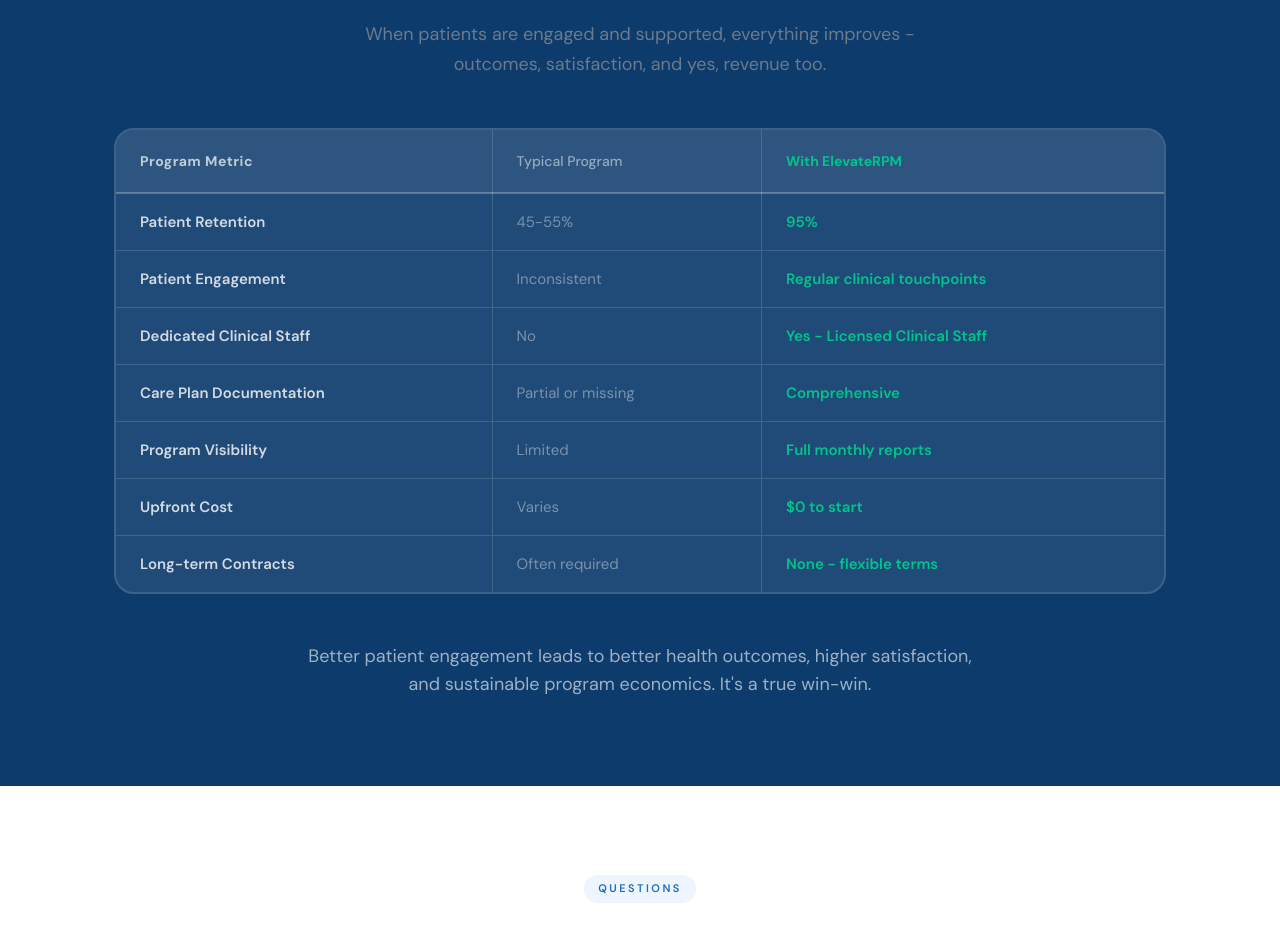
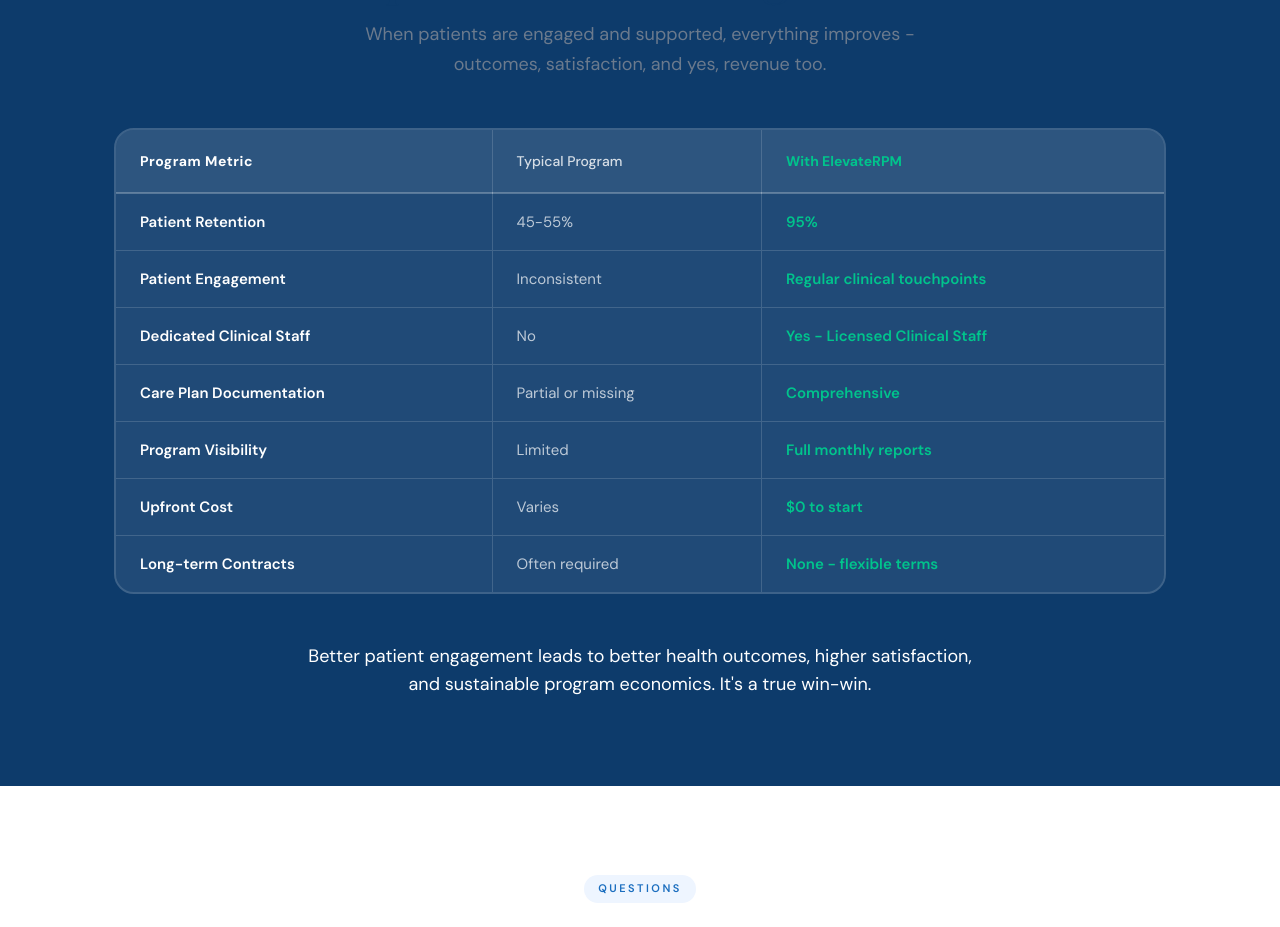
Before and after one commit to jasonhochman23/elevaterpm, a Next.js app: page / in a window 1280 px wide. Shown: the part 4480-5407 px from the top of the page. Built offline with nearby package versions, Linux system fonts and the light colour scheme.

Commit message:
Make results section text white for better readability

```diff
--- a/src/app/page.tsx
+++ b/src/app/page.tsx
@@ -332,7 +332,7 @@
           <div className="text-center mb-12">
             <span className="section-label bg-blue-light/20 text-blue-light">Program Outcomes</span>
             <h2 className="section-title text-white">What an Optimized RPM Program Looks Like</h2>
-            <p className="section-sub text-white/65 mx-auto">When patients are engaged and supported, everything improves - outcomes, satisfaction, and yes, revenue too.</p>
+            <p className="section-sub text-white mx-auto">When patients are engaged and supported, everything improves - outcomes, satisfaction, and yes, revenue too.</p>
           </div>
 
           {/* Comparison Table */}
@@ -340,16 +340,16 @@
             <table className="w-full border-collapse bg-white/[0.08] overflow-hidden">
               <thead>
                 <tr className="border-b-2 border-white/25 bg-white/[0.06]">
-                  <th className="py-5 px-6 text-left text-[14px] font-bold tracking-[0.5px] text-white/70 border-r border-white/15">Program Metric</th>
-                  <th className="py-5 px-6 text-left text-[14px] font-medium text-white/50 border-r border-white/15">Typical Program</th>
+                  <th className="py-5 px-6 text-left text-[14px] font-bold tracking-[0.5px] text-white border-r border-white/15">Program Metric</th>
+                  <th className="py-5 px-6 text-left text-[14px] font-medium text-white/80 border-r border-white/15">Typical Program</th>
                   <th className="py-5 px-6 text-left text-[14px] font-bold text-green">With ElevateRPM</th>
                 </tr>
               </thead>
               <tbody>
                 {outcomes.map((row, index) => (
                   <tr key={index} className="border-b border-white/15 last:border-b-0 hover:bg-white/[0.04] transition-colors">
-                    <td className="py-4 px-6 text-[15px] text-white/80 font-semibold border-r border-white/15">{row.label}</td>
-                    <td className="py-4 px-6 text-[15px] text-white/40 border-r border-white/15">{row.without}</td>
+                    <td className="py-4 px-6 text-[15px] text-white font-semibold border-r border-white/15">{row.label}</td>
+                    <td className="py-4 px-6 text-[15px] text-white/70 border-r border-white/15">{row.without}</td>
                     <td className="py-4 px-6 text-[15px] text-green font-semibold">{row.with}</td>
                   </tr>
                 ))}
@@ -358,7 +358,7 @@
           </div>
 
           <div className="mt-12 text-center">
-            <p className="text-white/60 text-lg max-w-2xl mx-auto">
+            <p className="text-white text-lg max-w-2xl mx-auto">
               Better patient engagement leads to better health outcomes, higher satisfaction, and sustainable program economics. It's a true win-win.
             </p>
           </div>
```
